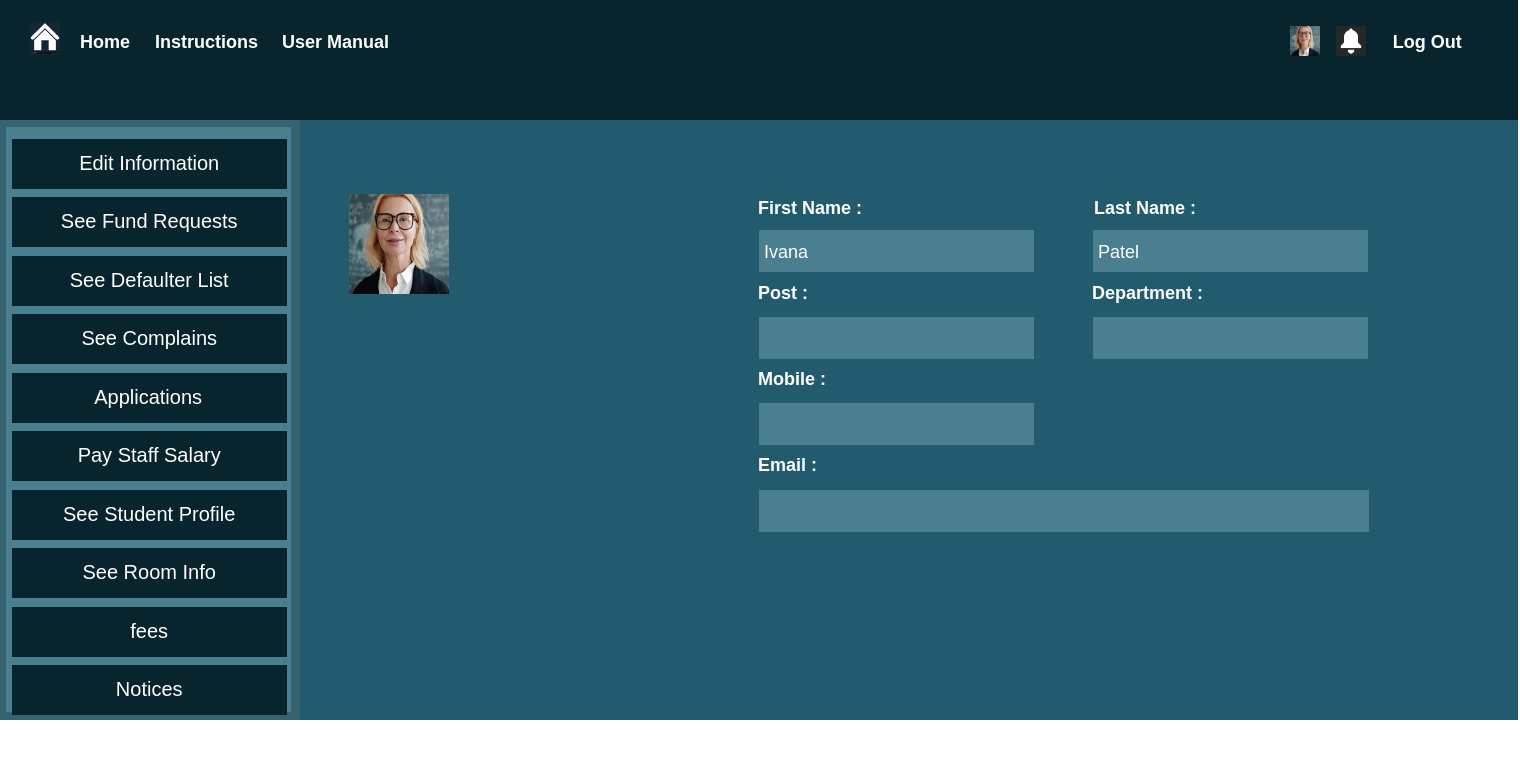
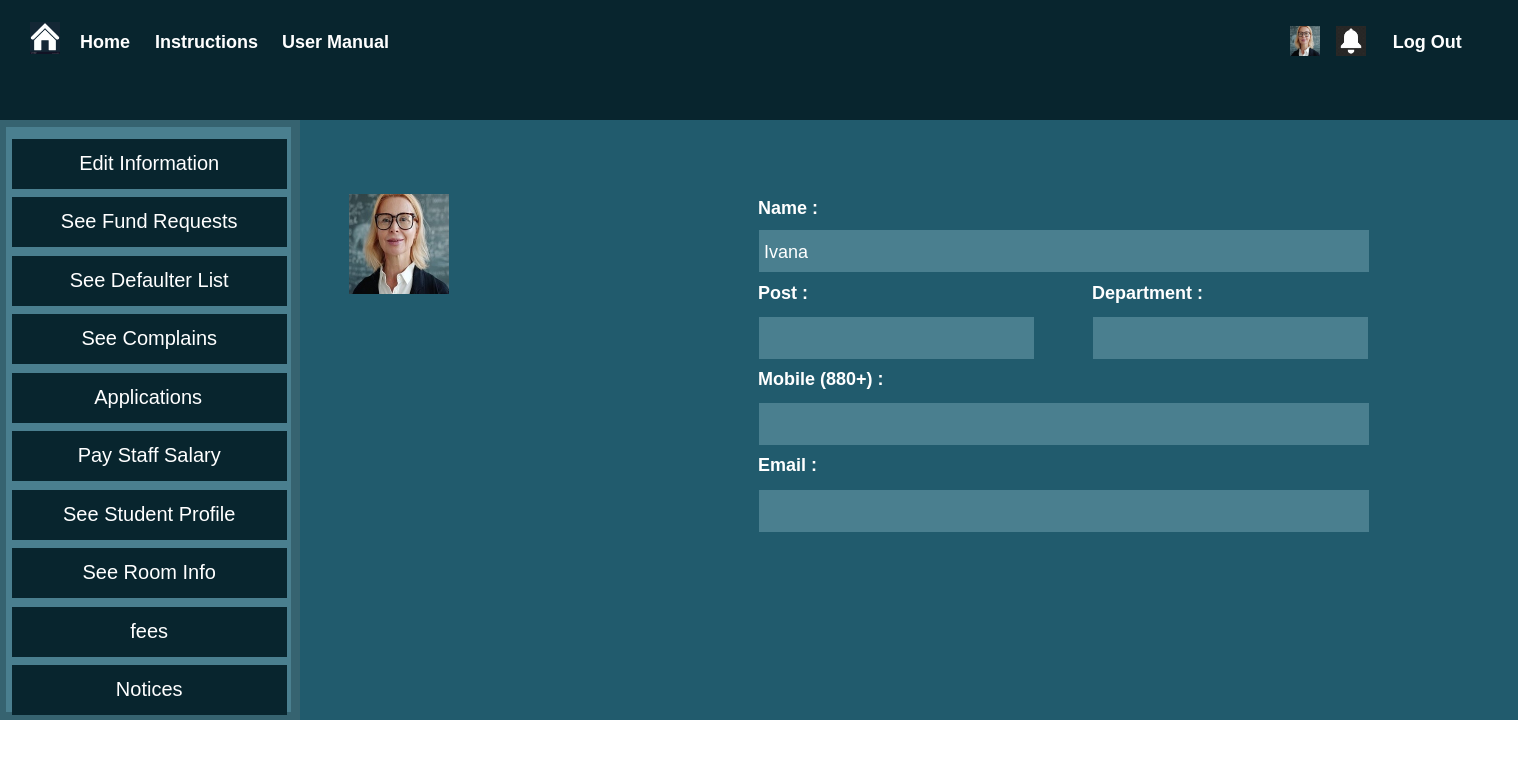
Before and after one commit to BDeshiDev/Hall-Management-ISD-326, a Django app: template RoomAllotment/templates/RoomAllotment/provost_profile.html in a window 1520 px wide. Shown: the top 759 px of the page. Run offline with Django 4.2, Linux system fonts and the light colour scheme; the template is opened without the code that fills it, so the values that code supplies are empty; some libraries are stand-ins or nearby versions.

Commit message:
Fahmid 4 work given by sabbir

```diff
--- a/RoomAllotment/models.py
+++ b/RoomAllotment/models.py
@@ -38,12 +38,13 @@ class Student(models.Model):
 
 class RoomAllotmentRequest(models.Model):
     RequestID = models.AutoField(primary_key=True)
-    stdID = models.ForeignKey(Student, on_delete=models.CASCADE)
+    stdID = models.ForeignKey(Student, on_delete=models.CASCADE,null=True, blank=True)
     requestedRoomNo = models.ForeignKey(Room, on_delete=models.CASCADE)
     attachment = models.FileField(null=True, blank=True)
     message = models.CharField(max_length=200, null=True, blank=True)
     sports = models.BooleanField(default=False)
     debate = models.BooleanField(default=False)
+    other = models.BooleanField(default=False)
     other_skill = models.CharField(max_length=200, null=True, blank=True)
 
     PENDING = 1
--- a/RoomAllotment/templates/RoomAllotment/provost_profile.html
+++ b/RoomAllotment/templates/RoomAllotment/provost_profile.html
@@ -326,7 +326,7 @@
                 background-color: #4a7f8f;
                 top:32%;
                 left: 50%;
-                width:275px;
+                width:610px;
                 height: 42px;
             }
            .info_box2{
@@ -358,7 +358,7 @@
                 background-color: #4a7f8f;
                 top:56%;
                 left: 50%;
-                width:275px;
+                width:610px;
                 height: 42px;
             }
            .info_box6{
@@ -483,16 +483,12 @@
                     </div>
 
 
-                    <font size="4" style="margin-left: 758px; color:white; font-weight: bold">First Name :</font>
-                    <font size="4" style="margin-left: 228px; color:white; font-weight: bold">Last Name :</font>
+                    <font size="4" style="margin-left: 758px; color:white; font-weight: bold">Name :</font>
+
                     <br>
                     <div class="info_box1">
                     <p></p>
                     <font size="4" style="margin-left: 5px; color:white; ">Ivana</font>
-                    </div>
-                    <div class="info_box2">
-                    <p></p>
-                    <font size="4" style="margin-left: 5px; color:white; ">Patel</font>
                     </div>
 
                     <br><br><br>
@@ -513,7 +509,7 @@
                     <br><br><br>
 
 
-                    <font size="4" style="margin-left: 758px; color:white; font-weight: bold">Mobile :</font>
+                    <font size="4" style="margin-left: 758px; color:white; font-weight: bold">Mobile (880+) :</font>
                     <br>
                     <div class="info_box5">
                     <p></p>
```
Also changed, not shown: RoomAllotment/templates/RoomAllotment/student_profile.html (+5 -8 lines), fixture.xml (+1 -1 lines), RoomAllotment/migrations/0007_roomallotmentrequest_other_and_more.py (added).
